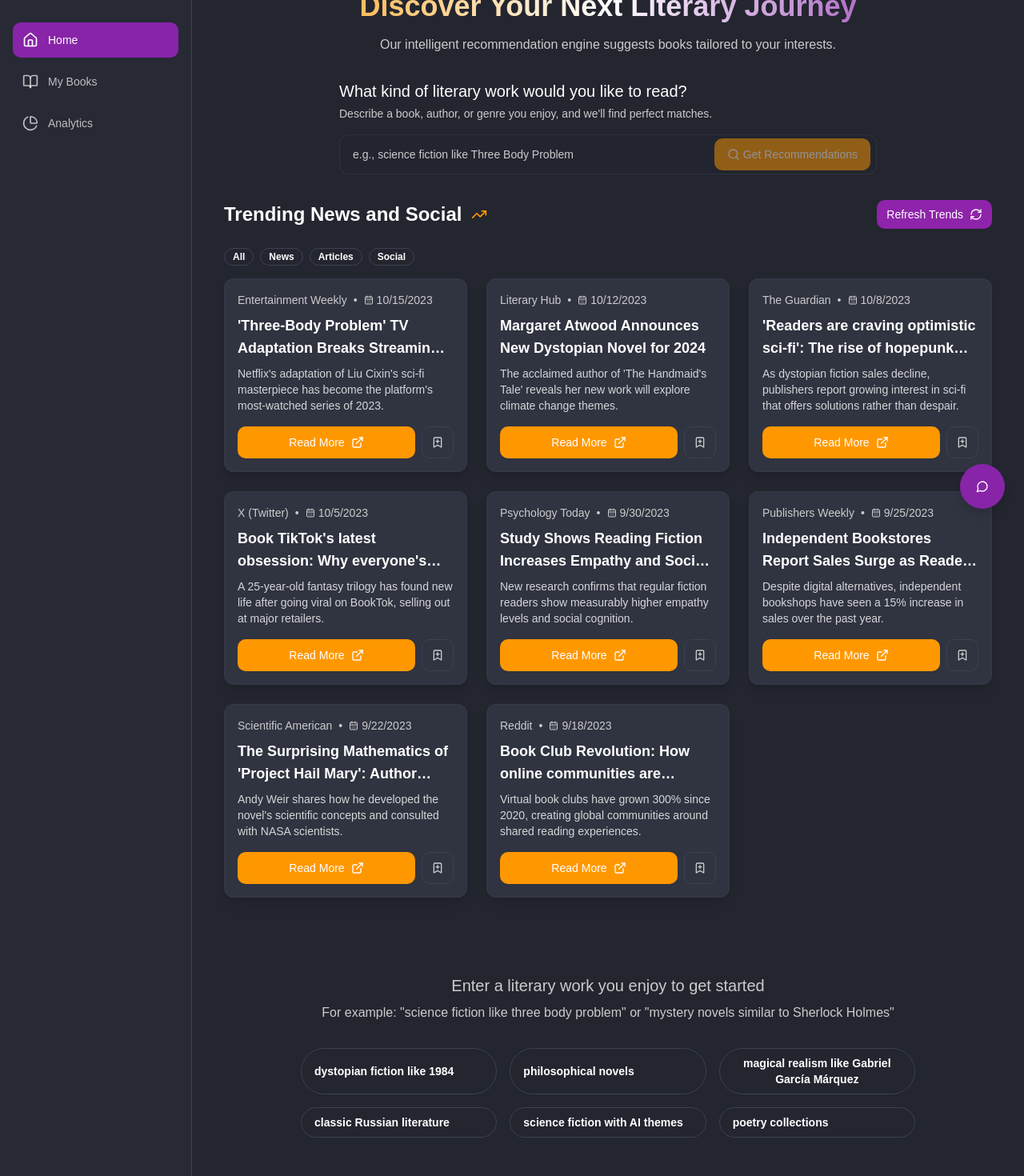
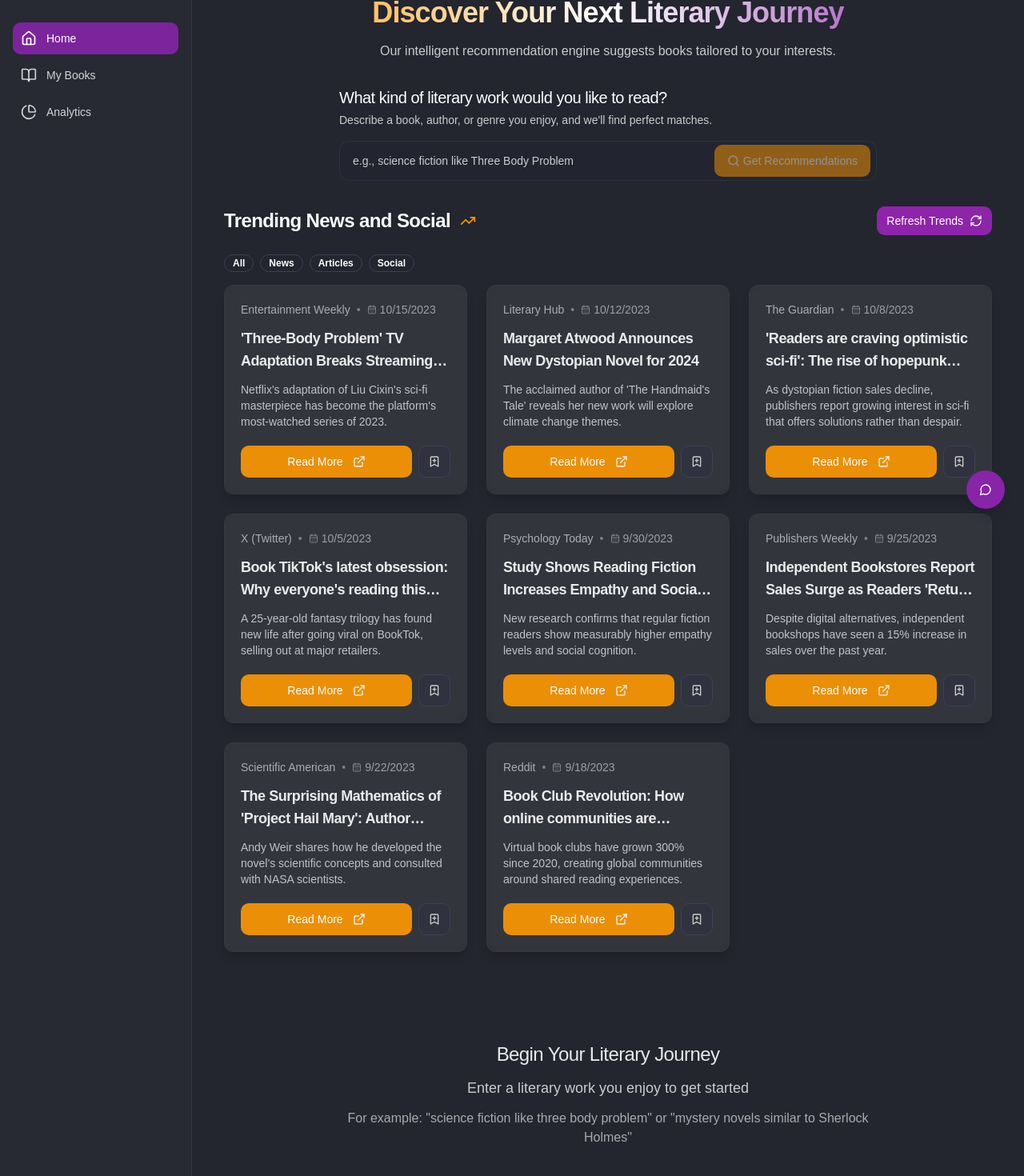
Before and after one commit to kratos0002/lit-finder, a React (Vite) app: page / in a window 1280 px wide. Shown: the part 140-1610 px from the top of the page at 80% size. Built offline with nearby package versions, Linux system fonts and the light colour scheme.

Commit message:
Refactor: Improve homepage aesthetics
Improve the homepage UI to be more visually appealing and minimalistic.

```diff
--- a/src/components/MainLayout.tsx
+++ b/src/components/MainLayout.tsx
@@ -1,3 +1,4 @@
+
 import { ReactNode, useState } from "react";
 import { BookOpen, Home, List, MessageCircle, PieChart, X } from "lucide-react";
 import { Link, useLocation } from "react-router-dom";
@@ -35,16 +36,16 @@ export function MainLayout({ children, onSearch }: MainLayoutProps) {
       {/* Sidebar */}
       <aside
         className={cn(
-          "fixed inset-y-0 left-0 z-50 w-64 transform transition-transform duration-300 bg-sidebar",
+          "fixed inset-y-0 left-0 z-50 w-64 transform transition-transform duration-300 bg-sidebar/95 backdrop-blur-sm",
           isSidebarOpen ? "translate-x-0" : "-translate-x-full",
           "md:translate-x-0 md:static md:w-60"
         )}
       >
-        <div className="h-full flex flex-col gap-y-5 overflow-y-auto border-r border-sidebar-border bg-sidebar px-4 py-6">
+        <div className="h-full flex flex-col gap-y-5 overflow-y-auto border-r border-sidebar-border/50 bg-sidebar/95 px-4 py-6">
           <div className="flex items-center justify-between">
-            <Link to="/" className="flex items-center gap-x-3">
-              <BookOpen className="w-8 h-8 text-primary" />
-              <span className="text-xl font-bold bg-gradient-to-r from-primary to-secondary bg-clip-text text-transparent">
+            <Link to="/" className="flex items-center gap-x-2.5">
+              <BookOpen className="w-7 h-7 text-primary" />
+              <span className="text-xl font-semibold text-gradient">
                 LiteratureDiscovery
               </span>
             </Link>
@@ -59,21 +60,21 @@ export function MainLayout({ children, onSearch }: MainLayoutProps) {
           </div>
 
           {/* User Profile */}
-          <div className="mt-2">
+          <div className="mt-3">
             <UserProfile />
           </div>
 
           <nav className="flex flex-1 flex-col mt-6">
-            <ul className="flex flex-1 flex-col gap-y-2">
+            <ul className="flex flex-1 flex-col gap-y-1.5">
               {navigation.map((item) => (
                 <li key={item.name}>
                   <Link
                     to={item.href}
                     className={cn(
-                      "group flex gap-x-3 p-3 text-sm font-medium rounded-md",
+                      "group flex gap-x-3 p-2.5 text-sm font-medium rounded-md transition-colors",
                       location.pathname === item.href
-                        ? "bg-sidebar-accent text-sidebar-accent-foreground"
-                        : "text-sidebar-foreground/70 hover:bg-sidebar-accent/20 hover:text-sidebar-foreground"
+                        ? "bg-sidebar-accent/90 text-sidebar-accent-foreground"
+                        : "text-sidebar-foreground/80 hover:bg-sidebar-accent/20 hover:text-sidebar-foreground"
                     )}
                   >
                     <item.icon className="w-5 h-5 shrink-0" aria-hidden="true" />
@@ -88,7 +89,7 @@ export function MainLayout({ children, onSearch }: MainLayoutProps) {
 
       {/* Main content */}
       <div className="flex-1 flex flex-col min-h-screen">
-        <header className="sticky top-0 z-30 flex items-center h-16 px-4 md:px-6 border-b bg-background/80 backdrop-blur-sm">
+        <header className="sticky top-0 z-30 flex items-center h-16 px-4 md:px-6 border-b border-border/30 bg-background/80 backdrop-blur-sm">
           <Button
             variant="ghost"
             size="icon"
@@ -103,7 +104,7 @@ export function MainLayout({ children, onSearch }: MainLayoutProps) {
           </div>
         </header>
 
-        <main className="flex-1 py-6 px-4 md:px-6">
+        <main className="flex-1 py-8 px-4 md:px-6">
           {children}
         </main>
       </div>
@@ -112,24 +113,24 @@ export function MainLayout({ children, onSearch }: MainLayoutProps) {
       <Button
         onClick={toggleChat}
         className={cn(
-          "fixed z-50 bottom-6 right-6 rounded-full w-14 h-14 shadow-lg",
+          "fixed z-50 bottom-6 right-6 rounded-full w-12 h-12 shadow-lg hover-lift",
           isChatOpen ? "bg-destructive hover:bg-destructive/90" : "bg-secondary hover:bg-secondary/90"
         )}
       >
-        {isChatOpen ? <X className="w-6 h-6" /> : <MessageCircle className="w-6 h-6" />}
+        {isChatOpen ? <X className="w-5 h-5" /> : <MessageCircle className="w-5 h-5" />}
       </Button>
 
       {/* Chat window */}
       {isChatOpen && (
-        <div className="fixed z-40 bottom-24 right-6 w-80 md:w-96 h-96 rounded-xl bg-card border border-border shadow-xl animate-fade-in">
-          <div className="flex items-center justify-between p-4 border-b border-border">
+        <div className="fixed z-40 bottom-24 right-6 w-80 md:w-96 h-96 rounded-xl bg-card/95 backdrop-blur-sm border border-border/50 shadow-xl animate-fade-in">
+          <div className="flex items-center justify-between p-4 border-b border-border/30">
             <h3 className="font-medium">Feedback & Help</h3>
             <Button variant="ghost" size="icon" onClick={toggleChat}>
               <X className="w-4 h-4" />
             </Button>
           </div>
           <div className="p-4 h-[calc(100%-64px)] overflow-y-auto">
-            <div className="bg-muted rounded-lg p-3 mb-3 text-sm">
+            <div className="bg-muted/50 rounded-lg p-3 mb-3 text-sm">
               What would you like to share? A new feature idea, something missing, or an issue?
             </div>
             {/* We'll add chat functionality later */}
--- a/src/components/SuggestedQueries.tsx
+++ b/src/components/SuggestedQueries.tsx
@@ -22,17 +22,20 @@ export function SuggestedQueries({ onQuerySelect }: SuggestedQueriesProps) {
   };
 
   return (
-    <section className="py-12 flex flex-col items-center justify-center text-center">
-      <div className="mb-8 text-muted-foreground">
-        <p className="text-xl mb-2">Enter a literary work you enjoy to get started</p>
-        <p>For example: "science fiction like three body problem" or "mystery novels similar to Sherlock Holmes"</p>
+    <section className="py-16 flex flex-col items-center justify-center text-center">
+      <div className="mb-10 text-muted-foreground space-y-3">
+        <h2 className="text-2xl font-medium text-foreground/90 mb-3">Begin Your Literary Journey</h2>
+        <p className="text-lg">Enter a literary work you enjoy to get started</p>
+        <p className="text-base text-muted-foreground/80 max-w-2xl mx-auto">
+          For example: "science fiction like three body problem" or "mystery novels similar to Sherlock Holmes"
+        </p>
       </div>
 
-      <div className="grid grid-cols-1 md:grid-cols-3 gap-4 max-w-3xl mx-auto">
+      <div className="grid grid-cols-1 sm:grid-cols-2 md:grid-cols-3 gap-3 max-w-3xl mx-auto">
         {suggestedQueries.map((query, index) => (
           <Badge
             key={index}
-            className="px-4 py-2 text-sm hover:bg-primary/20 cursor-pointer"
+            className="px-4 py-2.5 text-sm hover:bg-primary/20 cursor-pointer hover-lift"
             onClick={() => handleQueryClick(query)}
             variant="outline"
           >
--- a/src/components/TrendingCard.tsx
+++ b/src/components/TrendingCard.tsx
@@ -38,20 +38,20 @@ export function TrendingCard({ item, onSave, isSaved = false }: TrendingCardProp
   };
 
   return (
-    <Card className="overflow-hidden h-full border-border/50 hover:shadow-lg transition-all duration-300">
-      <CardContent className="p-4">
-        <div className="flex items-center gap-2 mb-2 text-sm text-muted-foreground">
-          <span>{item.source}</span>
-          <span>•</span>
-          <div className="flex items-center">
-            <CalendarDays className="w-3 h-3 mr-1" />
+    <Card className="overflow-hidden h-full border-border/30 hover:shadow-lg transition-all duration-300 bg-card/60 backdrop-blur-sm">
+      <CardContent className="p-5">
+        <div className="flex items-center gap-2 mb-3 text-sm text-muted-foreground/80">
+          <span className="font-medium">{item.source}</span>
+          <span className="text-muted-foreground/50">•</span>
+          <div className="flex items-center text-muted-foreground/70">
+            <CalendarDays className="w-3 h-3 mr-1 opacity-70" />
             {new Date(item.date).toLocaleDateString()}
           </div>
         </div>
 
-        <h3 className="font-semibold text-lg mb-2 line-clamp-2">{item.title}</h3>
+        <h3 className="font-semibold text-lg mb-3 line-clamp-2 text-foreground/90">{item.title}</h3>
 
-        <p className="text-sm line-clamp-3 text-foreground/80 mb-4">
+        <p className="text-sm line-clamp-3 text-foreground/70 mb-5">
           {item.summary}
         </p>
 
@@ -59,14 +59,14 @@ export function TrendingCard({ item, onSave, isSaved = false }: TrendingCardProp
           <Button
             variant="outline"
             className={cn(
-              "flex-1 gap-2",
-              "bg-[#ff9800] hover:bg-[#e68900] text-white border-none"
+              "flex-1 gap-2 text-sm font-medium",
+              "bg-primary/90 hover:bg-primary text-primary-foreground border-none"
             )}
             asChild
           >
             <a href={item.url} target="_blank" rel="noopener noreferrer">
               Read More
-              <ExternalLink className="w-4 h-4" />
+              <ExternalLink className="w-3.5 h-3.5 ml-1 opacity-90" />
             </a>
           </Button>
 
@@ -74,9 +74,10 @@ export function TrendingCard({ item, onSave, isSaved = false }: TrendingCardProp
             variant="outline"
             size="icon"
             className={cn(
+              "transition-all",
               isSaved
-                ? "bg-primary text-primary-foreground"
-                : "bg-transparent text-muted-foreground hover:bg-primary/10"
+                ? "bg-primary/80 text-primary-foreground"
+                : "bg-card/80 text-muted-foreground hover:bg-primary/10 hover:text-primary"
             )}
             onClick={handleSave}
             title={isSaved ? "Saved" : "Save to My Books"}
--- a/src/index.css
+++ b/src/index.css
@@ -60,12 +60,20 @@
   html {
     @apply scroll-smooth;
   }
+
+  h1, h2, h3, h4, h5, h6 {
+    @apply tracking-tight font-medium;
+  }
+
+  input, textarea, select {
+    @apply focus:outline-none focus:ring-1 focus:ring-primary/50;
+  }
 }
 
 /* For the various card states and effects */
 @layer components {
   .glass-card {
-    @apply backdrop-blur-sm bg-card/80 border border-white/10 shadow-lg rounded-xl transition-all;
+    @apply backdrop-blur-sm bg-card/80 border border-white/5 shadow-lg rounded-xl transition-all;
   }
 
   .interactive-card {
@@ -97,6 +105,18 @@
   .image-loaded {
     animation: none;
   }
+
+  .text-gradient {
+    @apply bg-gradient-to-r from-primary via-white to-secondary bg-clip-text text-transparent;
+  }
+
+  .hover-lift {
+    @apply transition-all duration-300 hover:-translate-y-1 hover:shadow-lg;
+  }
+
+  .input-minimal {
+    @apply bg-background/50 backdrop-blur-sm border-white/10 focus:border-primary/50 transition-all;
+  }
 }
 
 @keyframes pulse {
@@ -107,3 +127,12 @@
     opacity: 0.7;
   }
 }
+
+@keyframes float {
+  0%, 100% {
+    transform: translateY(0);
+  }
+  50% {
+    transform: translateY(-8px);
+  }
+}
```
